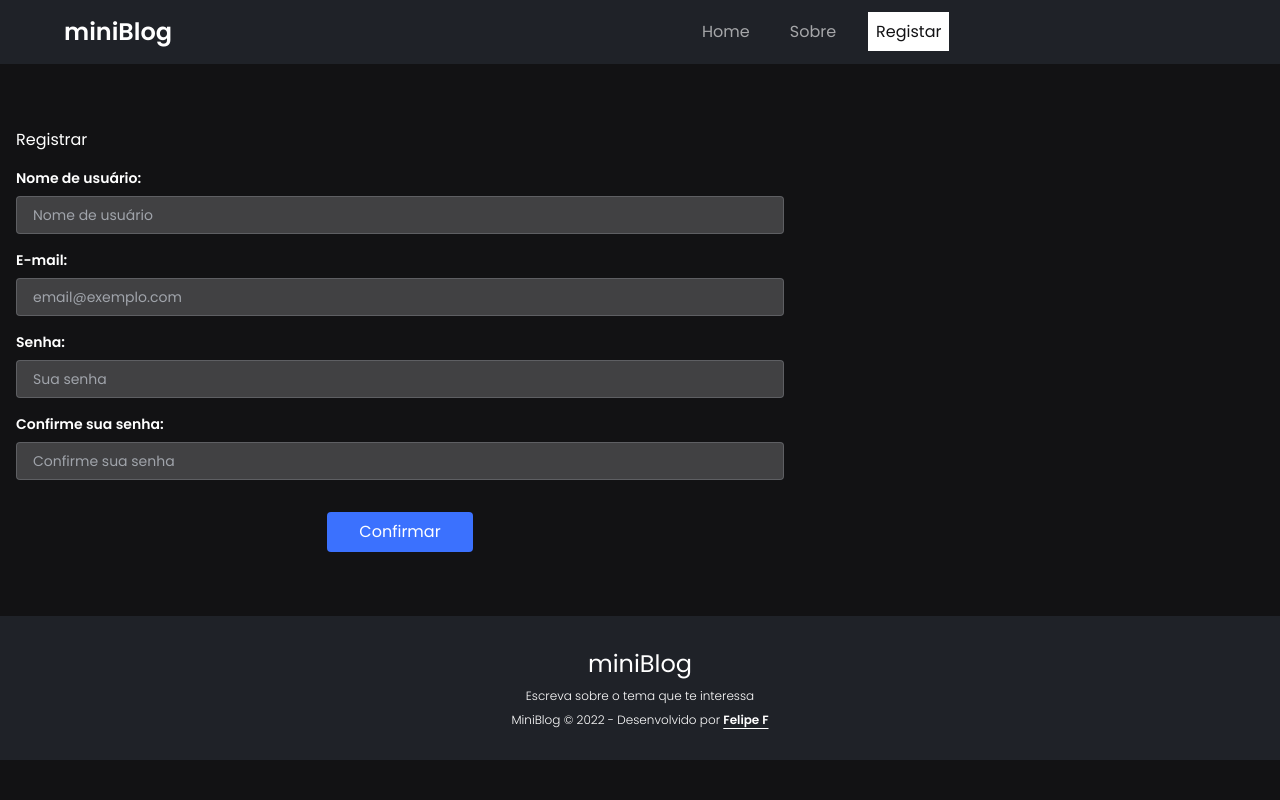
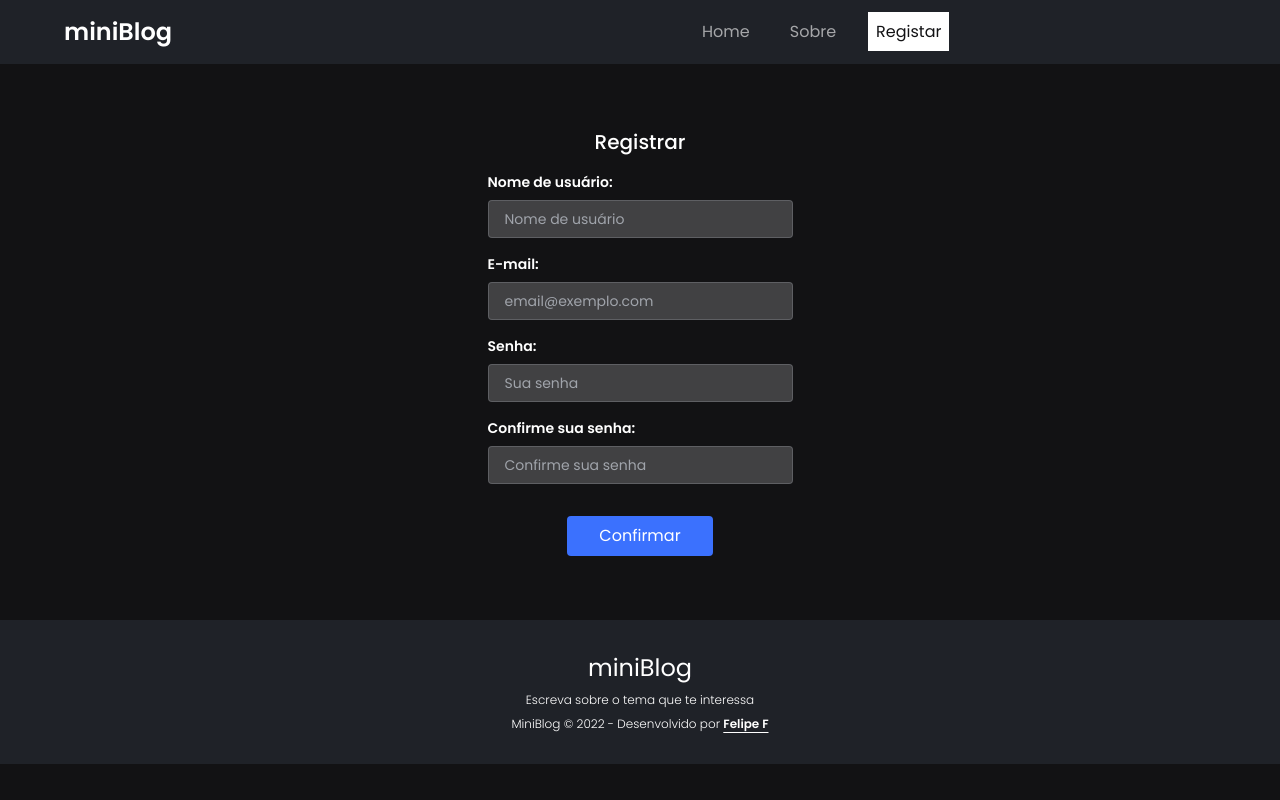
Before and after one commit to felpfsf/miniblog, a React (Vite) app: page /register in a window 1280 px wide. Built offline with nearby package versions, Linux system fonts and the light colour scheme.

Commit message:
feat: html tags

```diff
--- a/src/pages/Register/Register.jsx
+++ b/src/pages/Register/Register.jsx
@@ -2,29 +2,9 @@ import { Form } from "../../components/Form"
 
 export const Register = () => {
   return (
-    <div className='max-w-[1440px] w-full mx-auto pt-16 px-4'>
-      <h1>Registrar</h1>
-      {/* <form className='max-w-3xl mt-4 flex flex-col gap-4'>
-
-        <div className='flex flex-col gap-2'>
-          <label className='text-sm font-semibold'>Nome de usuário:</label>
-          <input className='w-full py-2 px-4 text-sm bg-white/20 border border-miniBlog-grey/30 rounded placeholder:text-miniBlog-grey' type="text" placeholder='Nome de usuário' />
-        </div>
-        <div className='flex flex-col gap-2'>
-          <label className='text-sm font-semibold'>E-mail:</label>
-          <input className='w-full py-2 px-4 text-sm bg-white/20 border border-miniBlog-grey/30 rounded placeholder:text-miniBlog-grey' type="email" placeholder='Seu e-mail' />
-        </div>
-        <div className='flex flex-col gap-2'>
-          <label className='text-sm font-semibold'>Senha:</label>
-          <input className='w-full py-2 px-4 text-sm bg-white/20 border border-miniBlog-grey/30 rounded placeholder:text-miniBlog-grey' type="password" placeholder='Sua senha' />
-        </div>
-        <div className='flex flex-col gap-2'>
-          <label className='text-sm font-semibold'>Confirme sua senha:</label>
-          <input className='w-full py-2 px-4 text-sm bg-white/20 border border-miniBlog-grey/30 rounded placeholder:text-miniBlog-grey' type="password" placeholder='Confirme sua senha' />
-        </div>
-        <button className='mt-4 py-2 px-4 bg-miniBlog-primary rounded self-center'>Confirmar</button>
-      </form> */}
+    <main className='max-w-[1440px] w-full mx-auto pt-16 px-4 flex flex-col items-center'>
+      <h1 className="text-xl font-medium">Registrar</h1>
       <Form />
-    </div>
+    </main>
   )
 }
```
